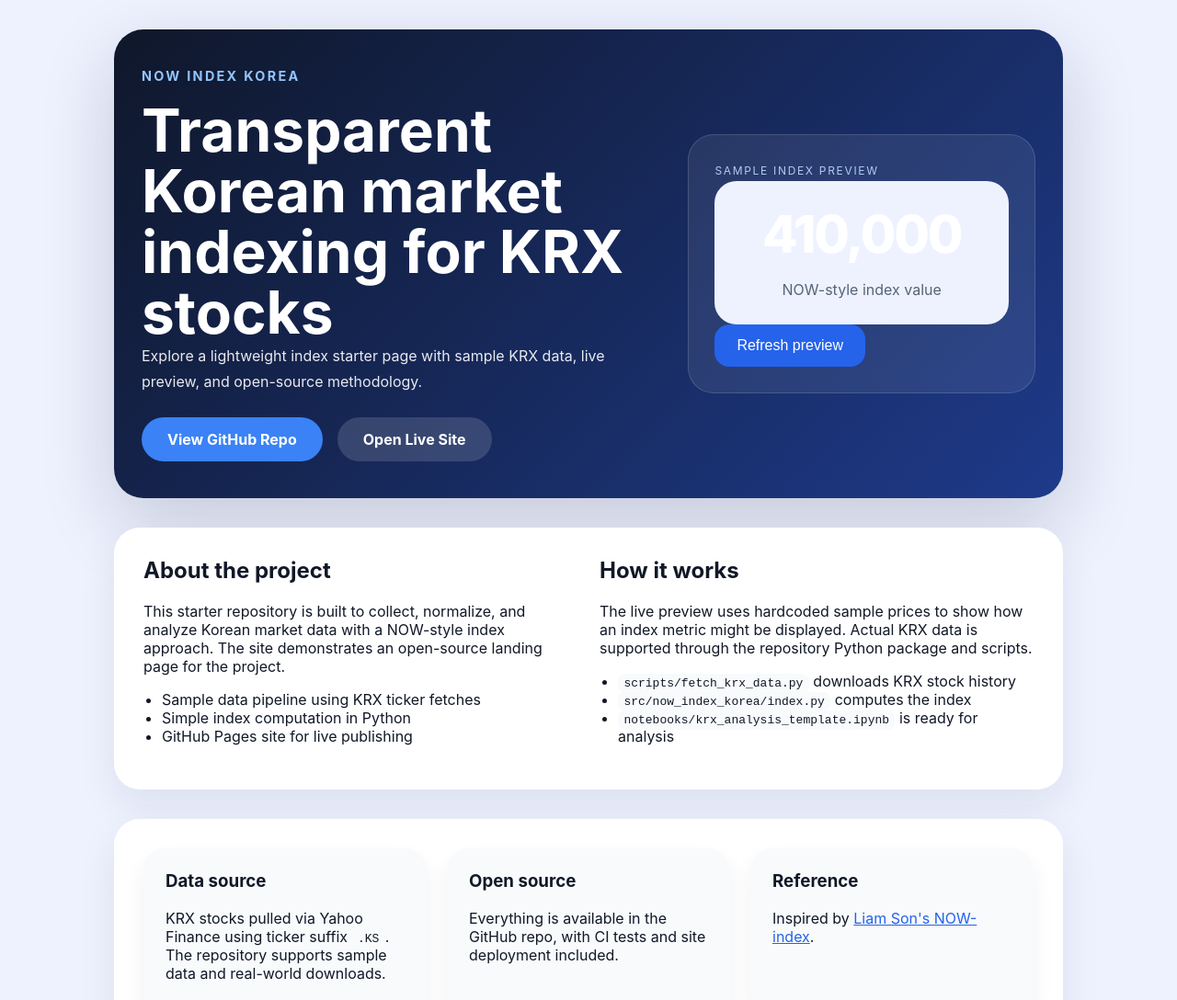
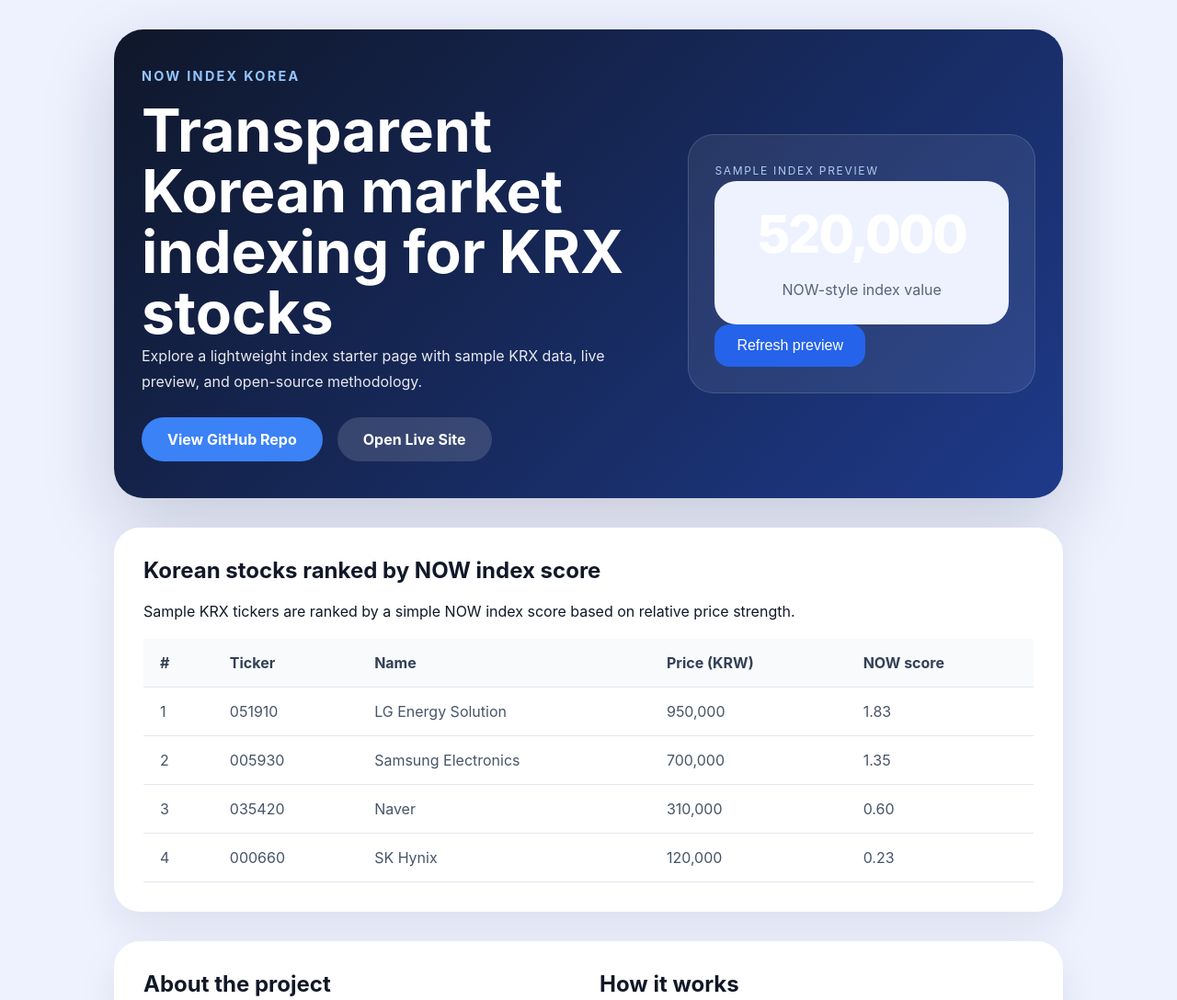
Before and after one commit to liamson333-blip/now-index-korea, a plain HTML site: page docs/index.html in a window 1280 px wide. Shown: the top 1088 px of the page at 92% size. Drawn offline with Linux system fonts and the light colour scheme.

Commit message:
Add Korean stock ranking section to live site

```diff
--- a/docs/app.js
+++ b/docs/app.js
@@ -1,7 +1,16 @@
-const samplePrices = [700000, 120000];
+const sampleStocks = [
+  { ticker: '005930', name: 'Samsung Electronics', price: 700000 },
+  { ticker: '000660', name: 'SK Hynix', price: 120000 },
+  { ticker: '035420', name: 'Naver', price: 310000 },
+  { ticker: '051910', name: 'LG Energy Solution', price: 950000 },
+];
 
 function computeIndex(prices) {
   return prices.reduce((sum, value) => sum + value, 0) / prices.length;
+}
+
+function computeScore(price, average) {
+  return price / average;
 }
 
 function formatValue(value) {
@@ -10,10 +19,36 @@
   }).format(value);
 }
 
+function formatScore(value) {
+  return value.toFixed(2);
+}
+
+function getRankings(stocks) {
+  const averagePrice = computeIndex(stocks.map((stock) => stock.price));
+  return stocks
+    .map((stock) => ({
+      ...stock,
+      score: computeScore(stock.price, averagePrice),
+    }))
+    .sort((a, b) => b.score - a.score);
+}
+
+function renderRankings() {
+  const rankings = getRankings(sampleStocks);
+  const body = document.getElementById('rankingBody');
+  body.innerHTML = rankings
+    .map(
+      (stock, index) =>
+        `<tr><td>${index + 1}</td><td>${stock.ticker}</td><td>${stock.name}</td><td>${formatValue(stock.price)}</td><td>${formatScore(stock.score)}</td></tr>`,
+    )
+    .join('');
+}
+
 function updateIndex() {
-  const indexValue = computeIndex(samplePrices);
+  const indexValue = computeIndex(sampleStocks.map((stock) => stock.price));
   const indexElement = document.getElementById('indexValue');
   indexElement.textContent = formatValue(indexValue);
+  renderRankings();
 }
 
 document.addEventListener('DOMContentLoaded', () => {
--- a/docs/index.html
+++ b/docs/index.html
@@ -29,6 +29,29 @@
           </div>
         </div>
       </header>
+
+      <section class="content ranking-section">
+        <h2>Korean stocks ranked by NOW index score</h2>
+        <p>Sample KRX tickers are ranked by a simple NOW index score based on relative price strength.</p>
+        <div class="table-wrap">
+          <table class="ranking-table">
+            <thead>
+              <tr>
+                <th>#</th>
+                <th>Ticker</th>
+                <th>Name</th>
+                <th>Price (KRW)</th>
+                <th>NOW score</th>
+              </tr>
+            </thead>
+            <tbody id="rankingBody">
+              <tr>
+                <td colspan="5">Loading rankings...</td>
+              </tr>
+            </tbody>
+          </table>
+        </div>
+      </section>
 
       <section class="content grid">
         <article>
--- a/docs/styles.css
+++ b/docs/styles.css
@@ -172,6 +172,45 @@
   transform: translateY(-1px);
 }
 
+.ranking-section {
+  margin-top: 32px;
+}
+
+.table-wrap {
+  overflow-x: auto;
+  margin-top: 20px;
+}
+
+.ranking-table {
+  width: 100%;
+  border-collapse: collapse;
+  min-width: 620px;
+}
+
+.ranking-table th,
+.ranking-table td {
+  padding: 16px 18px;
+  border-bottom: 1px solid #e2e8f0;
+  text-align: left;
+}
+
+.ranking-table thead {
+  background: #f8fafc;
+}
+
+.ranking-table tbody tr:hover {
+  background: #f1f5f9;
+}
+
+.ranking-table th {
+  font-weight: 700;
+  color: #334155;
+}
+
+.ranking-table td {
+  color: #475569;
+}
+
 footer {
   margin-top: 38px;
   text-align: center;
```
